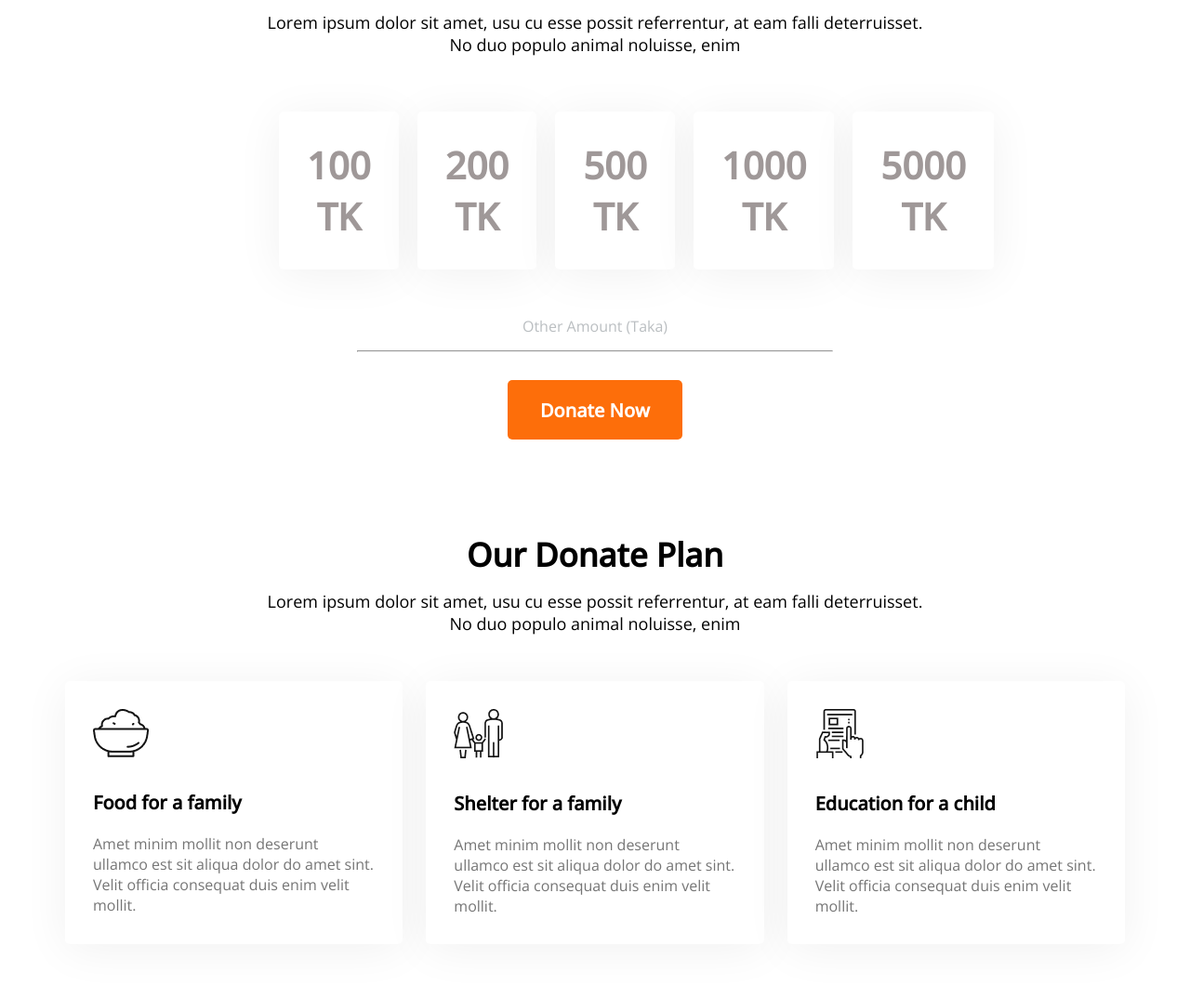
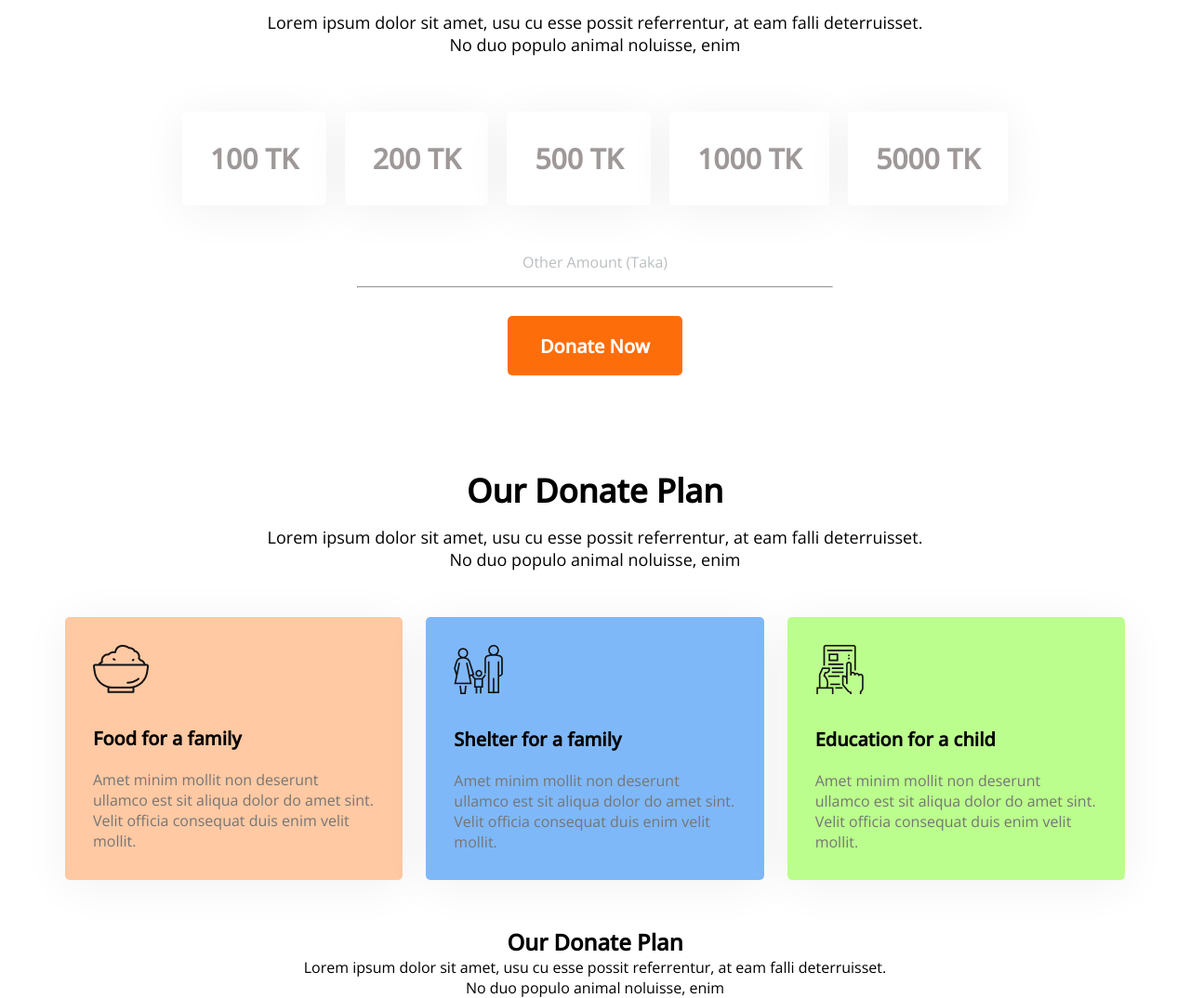
Before and after one commit to MahadiHasanWeb/donate-today, a plain HTML site: page index.html in a window 1280 px wide. Shown: the part 933-2007 px from the top of the page at 93% size. Drawn offline with nearby package versions, Linux system fonts and the light colour scheme.

Commit message:
box colour added

```diff
--- a/index.html
+++ b/index.html
@@ -19,7 +19,7 @@
             <div class="centered">
                 <h1>Let’s Help Those Who Are <br>
                     More In Need</h1>
-                <p>Lorem ipsum dolor sit amet, usu cu esse possit referrentur, at eam falli <br>
+                <p>Lorem ipsum dolor sit amet, usu cu esse possit referrentur, at eam falli
                     deterruisset. No duo populo animal noluisse, enim
                 </p>
                 <button class="btn-primary">
@@ -72,7 +72,7 @@
         <!-- Our Donate Plan Box -->
 
         <div class="plan-container" id="color-1">
-            <div class="plan">
+            <div class="plan plan-2"  >
                 <img src="icons/food.png" alt="">
                 <p class="plan-title">Food for a family
                 </p>
@@ -82,7 +82,7 @@
                     velit mollit.
                 </p>
             </div>
-            <div class="plan">
+            <div class="plan plan-3">
                 <img src="icons/shelter.png" alt="">
                 <p class="plan-title">Shelter for a family</p>
                 <p class="plan-description">Amet minim mollit non deserunt
@@ -91,7 +91,7 @@
                     velit mollit.</p>
             </div>
 
-            <div class="plan">
+            <div class="plan plan-4" >
                 <img src="icons/Frame-1.png" alt="">
                 <p class="plan-title">Education for a child</p>
                 <p class="plan-description">Amet minim mollit non deserunt
@@ -101,6 +101,20 @@
                 </p>
             </div>
         </div>
+        <div >
+            <div >
+                <h2 class="text-center">
+                    Our Donate Plan
+                </h2>
+                <p class="text-center">
+                    Lorem ipsum dolor sit amet, usu cu esse possit referrentur, at eam falli
+                    deterruisset.<br> No duo populo animal noluisse, enim
+                </p>
+            </div>
+            <div>
+
+            </div>
+        </div>
     </section>
 </body>
 
--- a/styles/style.css
+++ b/styles/style.css
@@ -66,14 +66,14 @@
 .donate-amount {
     display: flex;
     gap: 20px;
-    margin: 0px 300px;
+    justify-content: center;
     margin-bottom: 30px;
 }
 
 .donate-money {
     text-align: center;
     font-weight: 900;
-    font-size: 40px;
+    font-size: 30px;
     margin-top: 30px;
     margin-bottom: 20px;
     background: #FFFFFF;
@@ -122,3 +122,15 @@ hr {
 .plan-description{
     color: #757575;
 }
+.plan-2{
+    background-color: #ffc9a3;
+}
+.donate-money:hover{
+    background-color: #ffb784;
+}
+.plan-3{
+    background-color: rgb(127, 184, 249);
+}
+.plan-4{
+    background-color: #bbfe8d;
+}
```
